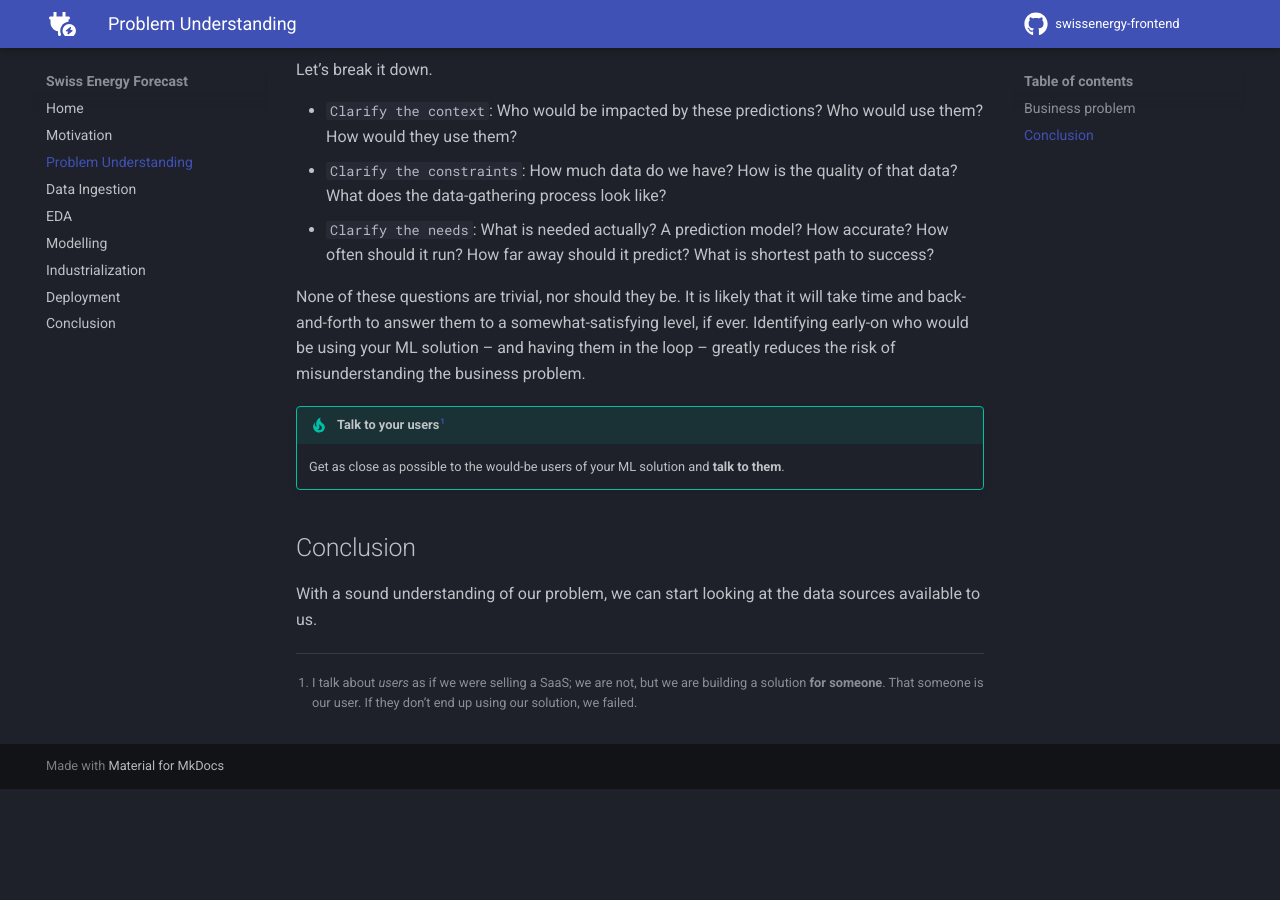
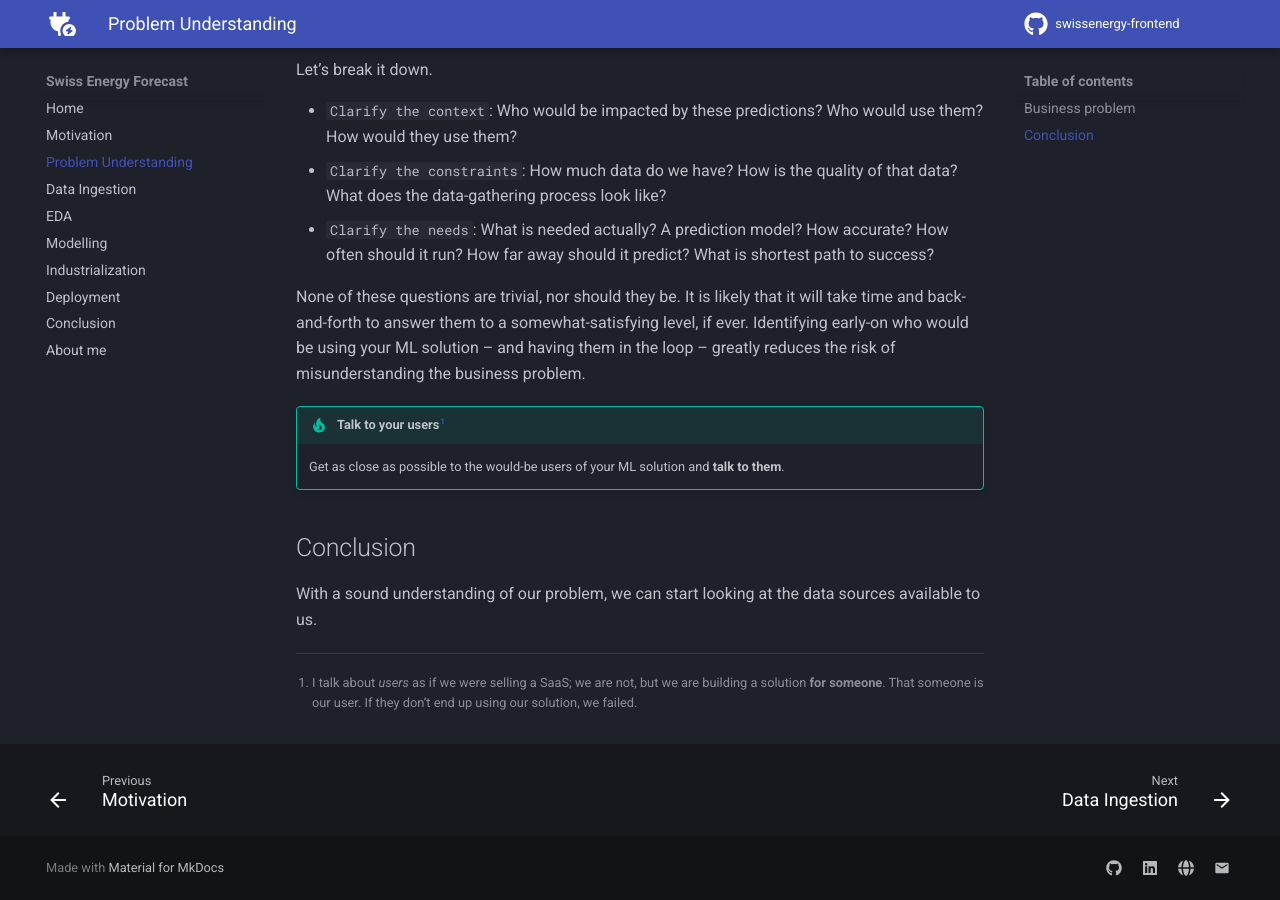
Before and after one commit to arthurgassner/swissenergy-frontend, an MkDocs documentation site: the page built from docs/problem_understanding.md, in a window 1280 px wide and 900 px high, scrolled down 704 px. Built offline with MkDocs 1.6.1 and Material for MkDocs 9.7.7, drawn with Linux system fonts in a browser that asks for light colours; a script that is not in the unit is left out; comment, search, counter and statistics services are not loaded; before the commit the page ends 1493 px from its top, so only the background shows below that.

Commit message:
Improve footer

```diff
--- a/mkdocs.yml
+++ b/mkdocs.yml
@@ -10,6 +10,7 @@ theme:
   features:
     - content.footnote.tooltips
     - content.code.copy
+    - navigation.footer
   palette:
     scheme: slate  # Options: default, slate, or custom
     primary: plum  # Primary color
@@ -25,7 +26,17 @@ nav:
   - Industrialization: industrialization.md
   - Deployment: deployment.md
   - Conclusion: conclusion.md
-
+  - About me: about_me.md
+extra:
+  social:
+    - icon: fontawesome/brands/github
+      link: https://github.com/arthurgassner
+    - icon: fontawesome/brands/linkedin
+      link: https://www.linkedin.com/in/arthur-gassner/
+    - icon: fontawesome/solid/globe
+      link: https://arthurgassner.ch
+    - icon: material/email
+      link: mailto:arth.gassner@gmail.com
 extra_css:
   - https://unpkg.com/katex@0/dist/katex.min.css
 
```
